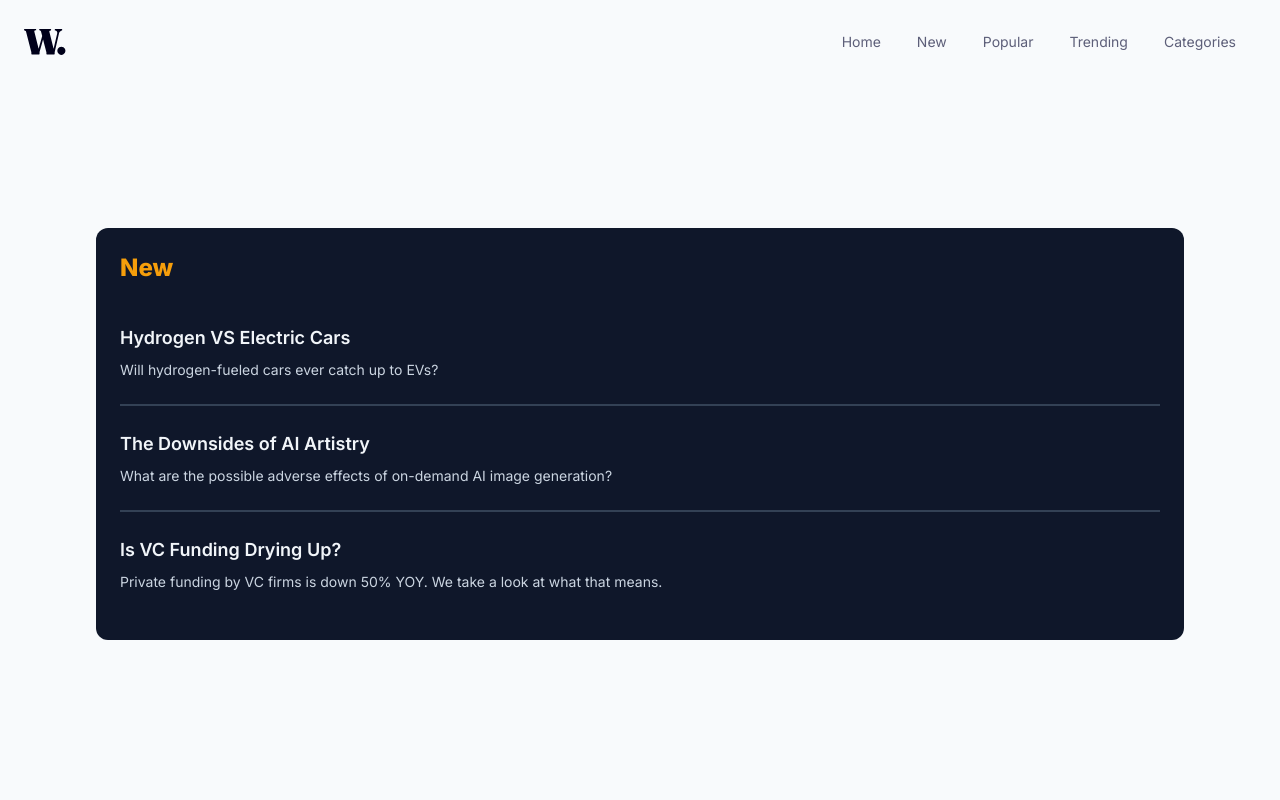
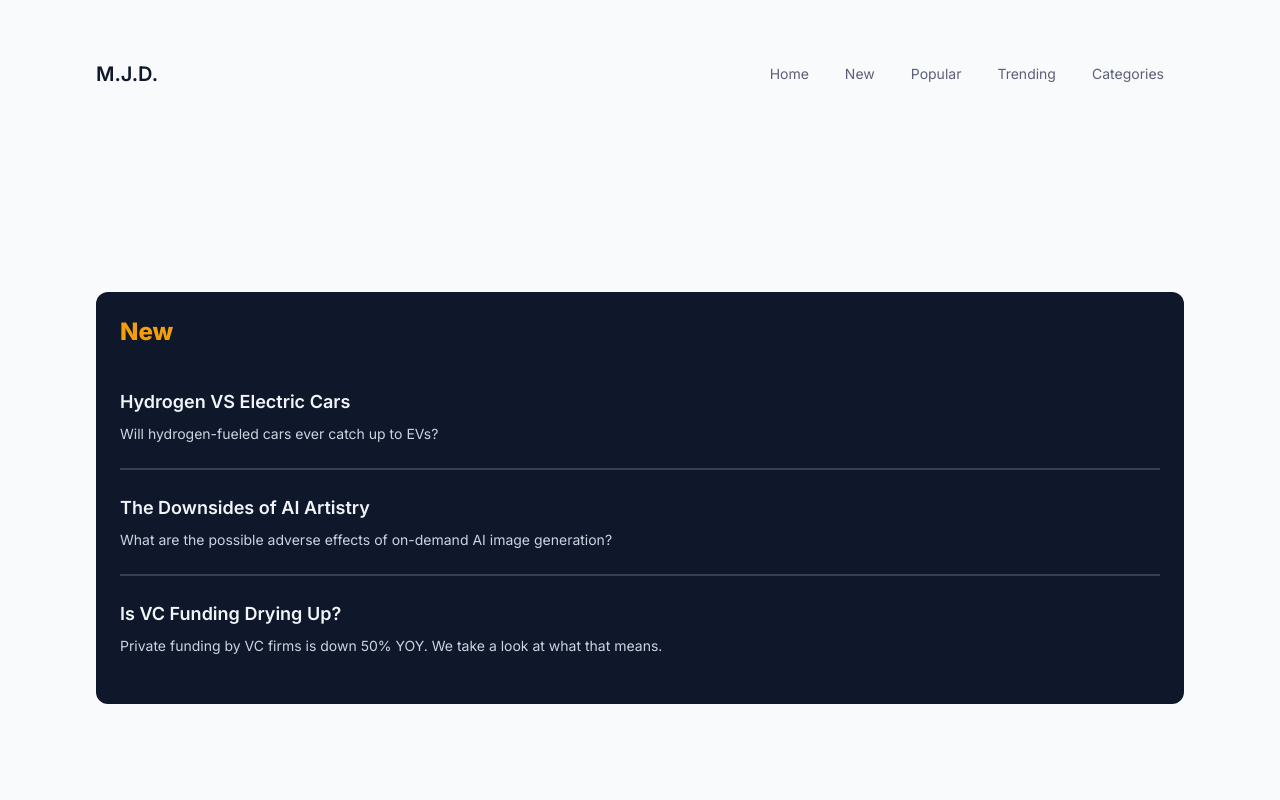
Before and after one commit to jan-ninh/news-homepage, a plain HTML site: page index.html in a window 1280 px wide. Shown: the top 800 px of the page. Drawn offline with nearby package versions, Linux system fonts and the light colour scheme.

Commit message:
Monica/header (#10)
* remove unnecessary variable

* updated header class and logo

```diff
--- a/assets/js/script.js
+++ b/assets/js/script.js
@@ -1,4 +1,4 @@
-const navigation = (function () {
+(function () {
   const btnMenuOpen = document.querySelector('#btn-menu-open');
   const btnMenuClose = document.querySelector('#btn-menu-close');
   const navbar = document.querySelector('#navbar');
--- a/index.html
+++ b/index.html
@@ -70,11 +70,9 @@
     </a>
 
     <!-- ============== HEADER (Monica) ============== -->
-    <header class="py-4">
-      <div class="mx-auto max-w-screen-xl px-4 md:px-6 flex flex-wrap items-center justify-between">
-        <a href="#">
-          <img src="assets/images/logo.svg" width="42" alt="Logo" />
-        </a>
+    <header class="section-space">
+      <div class="wrap flex items-center justify-between">
+        <a href="#" class="font-semibold text-xl"> M.J.D. </a>
         <button class="lg:hidden" id="btn-menu-open" type="button" aria-label="Open menu">
           <img src="assets/images/icon-menu.svg" alt="Icon menu" />
         </button>
```
